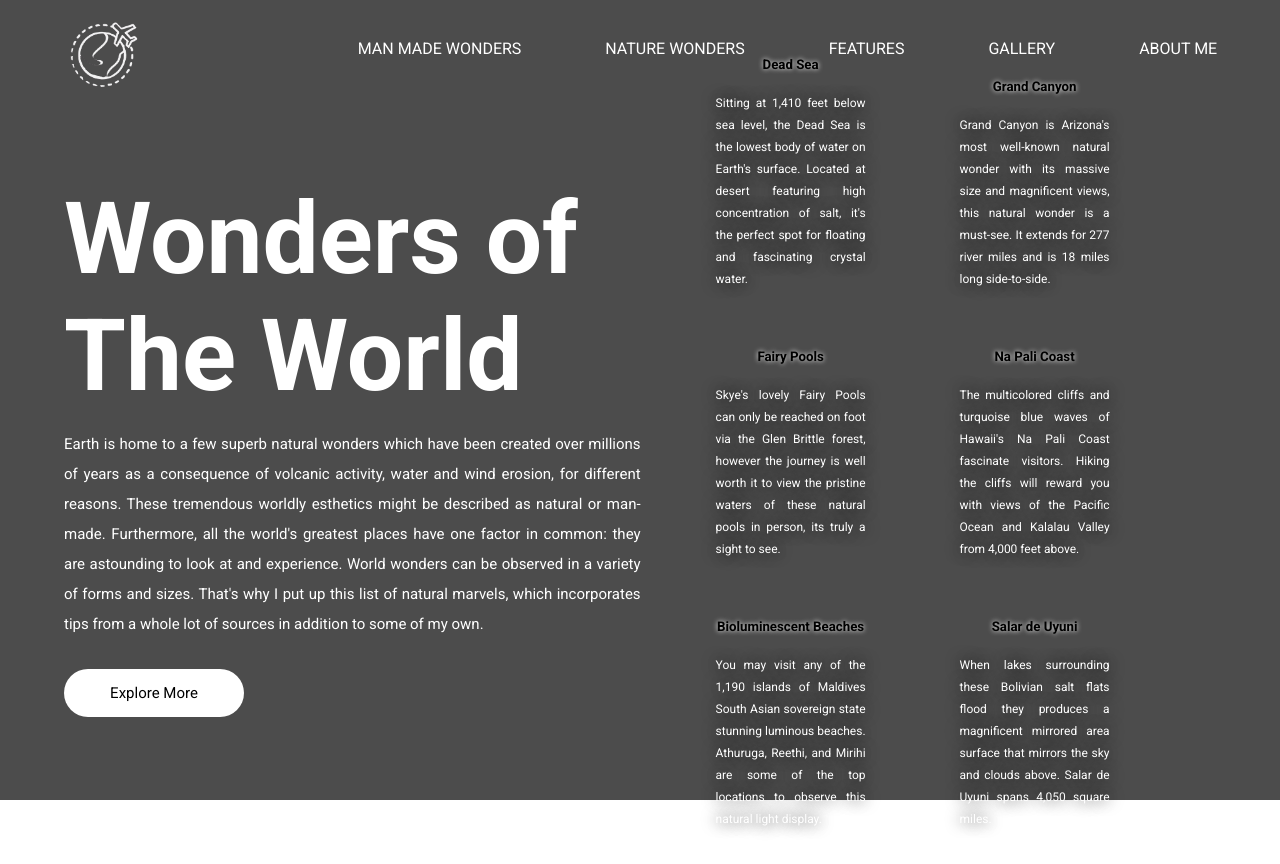
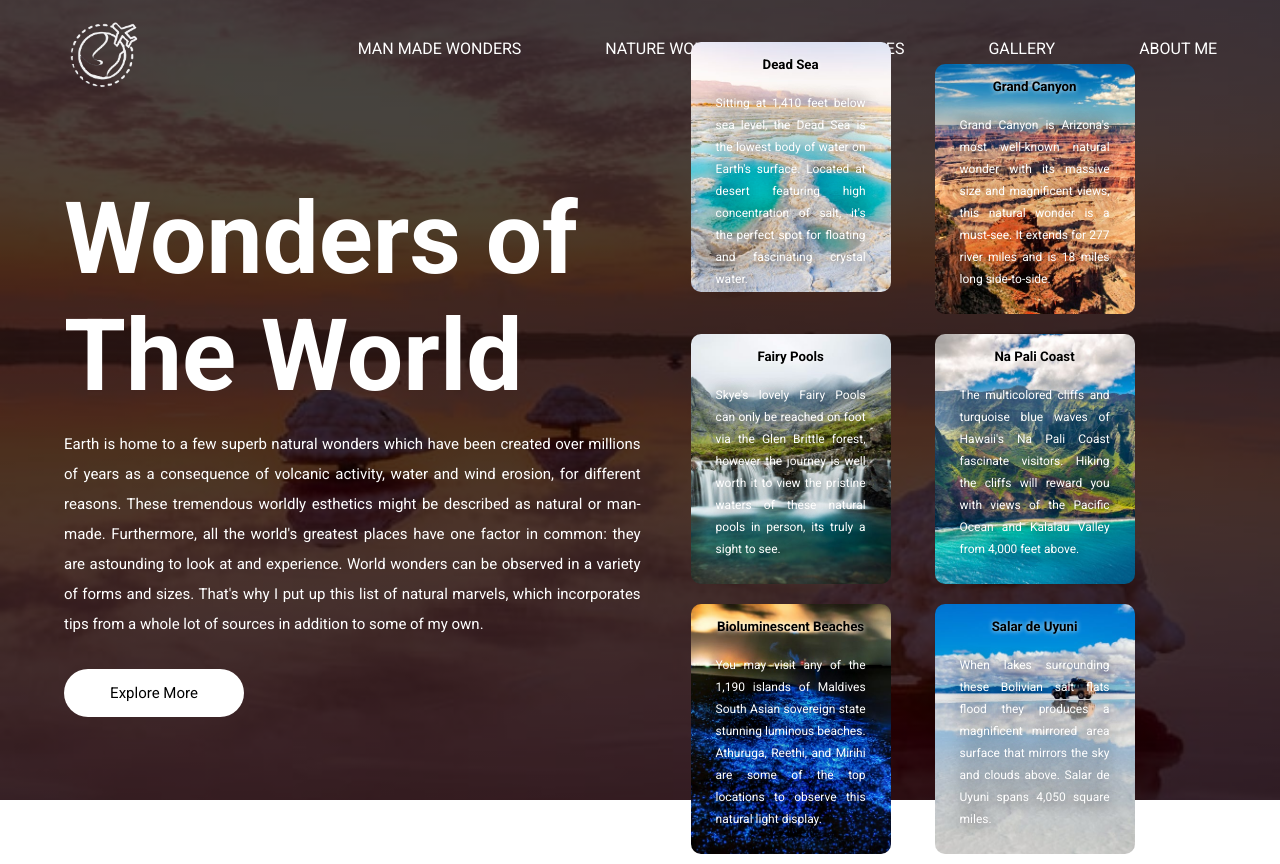
Before and after one commit to Jhnknnthslwn/wrld-wonders-static-webpage, a plain HTML site: page index.html in a window 1280 px wide. Drawn offline with Linux system fonts and the light colour scheme.

Commit message:
Update style.css

```diff
--- a/style.css
+++ b/style.css
@@ -6,7 +6,7 @@
 .container{
 	width:  100%;
 	height: 100vh;
-	background-image:linear-gradient(rgba(0,0,0,0.7),rgba(0,0,0,0.7)),url(images/bg.jpg);
+	background-image:linear-gradient(rgba(0,0,0,0.7),rgba(0,0,0,0.7)),url(bg.jpg);
 	background-position:center;
 	background-size:cover;
 	padding-left:5%;
@@ -92,22 +92,22 @@ button:hover{
 	margin-left:25px;
 }
 .card1{
-	background-image: url(images/img6.jpg);
+	background-image: url(img6.jpg);
 }
 .card2{
-	background-image: url(images/img4.jpg);
+	background-image: url(img4.jpg);
 }
 .card3{
-	background-image: url(images/img1.jpg);
+	background-image: url(img1.jpg);
 }
 .card4{
-	background-image: url(images/img3.jpg);
+	background-image: url(img3.jpg);
 }
 .card5{
-	background-image: url(images/img2.jpg);
+	background-image: url(img2.jpg);
 }
 .card6{
-	background-image: url(images/img5.jpg);
+	background-image: url(img5.jpg);
 }
 .card:hover{
 	transform:translateY(-10px);
```
